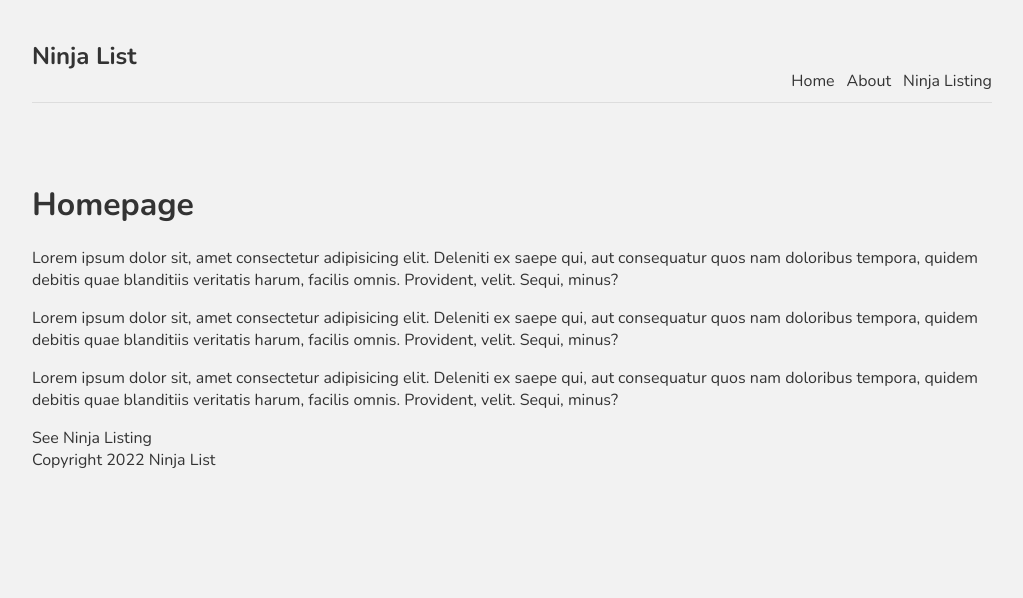
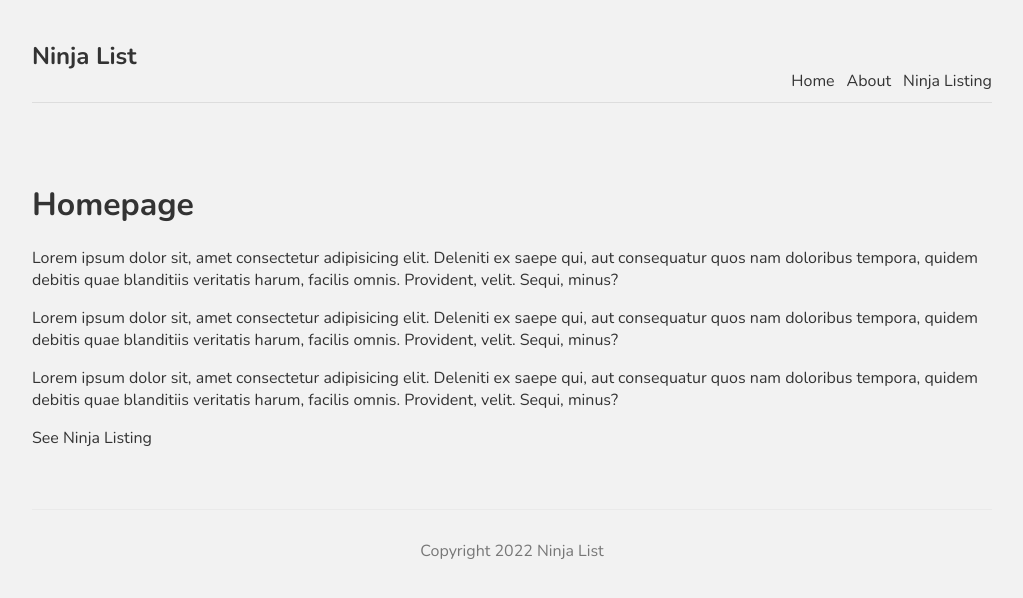
Before and after one commit to capmahin/Nextjs-Tutorials, a Next.js app: page / in a window 1280 px wide. Shown: the top 598 px of the page, without its empty margins (128-1151 px from the left). Built offline with nearby package versions, Linux system fonts and the light colour scheme.

Commit message:
add Footer class

```diff
--- a/comps/Footer.js
+++ b/comps/Footer.js
@@ -1,7 +1,7 @@
 const Footer = () => {
-    return ( <div>
+    return ( <footer>
         Copyright 2022 Ninja List
-    </div> );
+    </footer> );
 }
 
 export default Footer;
```
